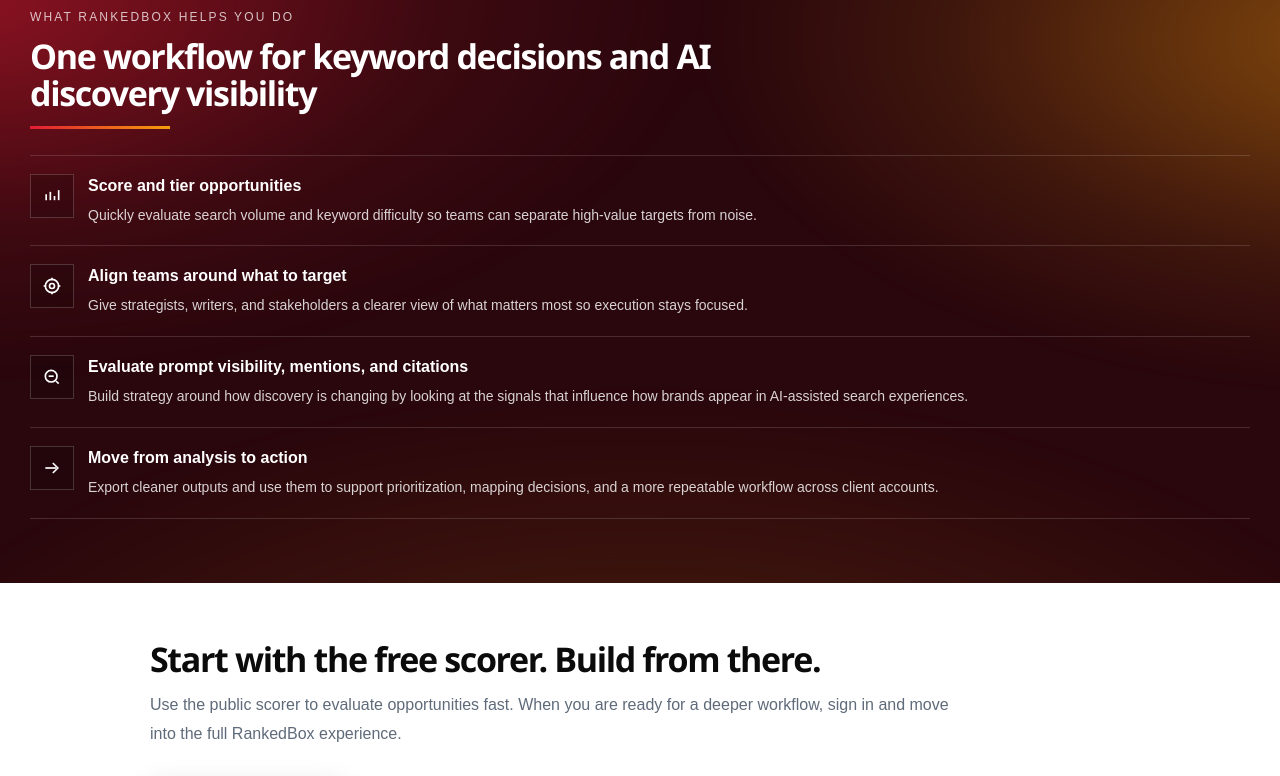
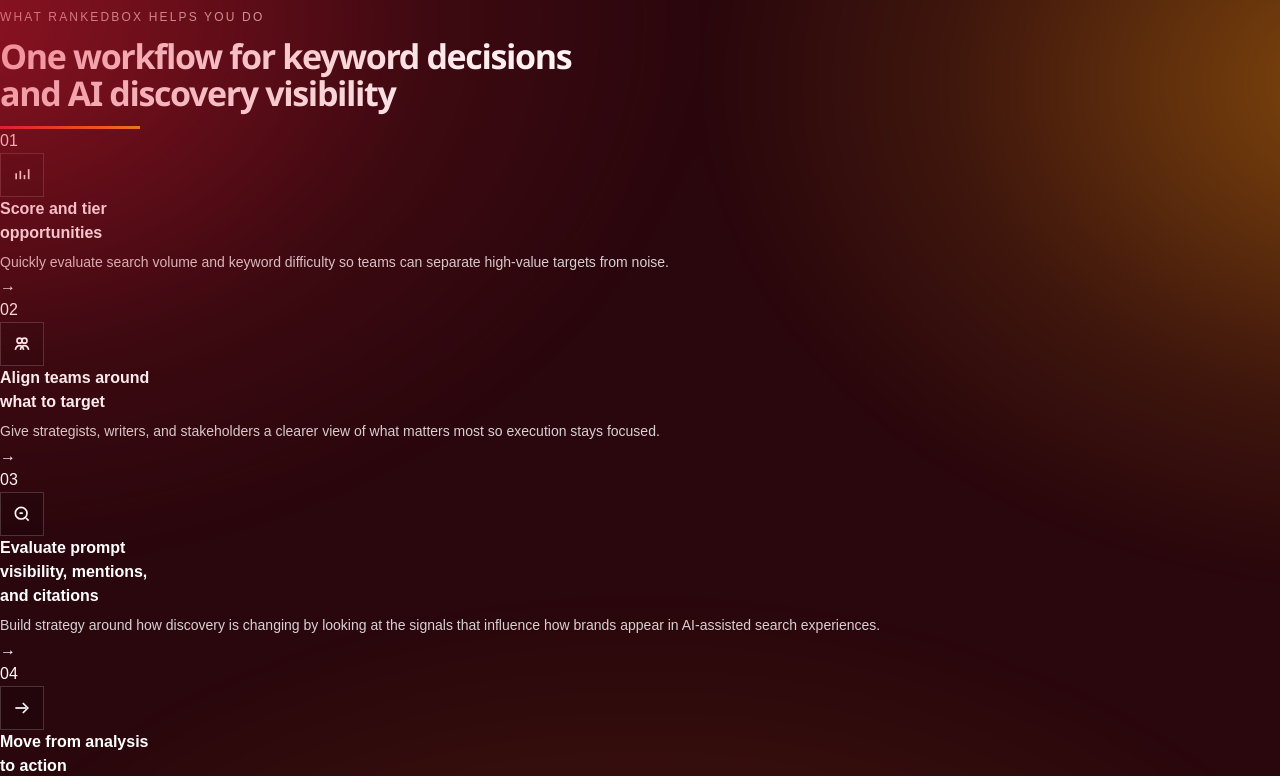
Before and after one commit to growthghost/kwapp, a Next.js app in the folder web/: page / in a window 1280 px wide. Shown: the part 1300-2076 px from the top of the page. Built offline with nearby package versions, Linux system fonts and the light colour scheme.

Commit message:
Homepage_v5.4_Sec 2 Update

```diff
--- a/web/src/app/page.js
+++ b/web/src/app/page.js
@@ -276,17 +276,30 @@ export default function HomePage() {
 
                   {/* SECTION 2 */}
       <section className="rb-home-s2red">
-  <div className="rb-home-inner">
-    <div className="rb-home-kicker">WHAT RANKEDBOX HELPS YOU DO</div>
+        <div className="rb-home-s2red-shell">
+          <div className="rb-home-s2red-header">
+            <div className="rb-home-s2red-kicker-line">
+              <span className="rb-home-s2red-kicker-rule rb-home-s2red-kicker-rule-red" />
+              <div className="rb-home-kicker">
+                WHAT <span>RANKEDBOX</span> HELPS YOU DO
+              </div>
+              <span className="rb-home-s2red-kicker-rule rb-home-s2red-kicker-rule-gold" />
+            </div>
 
             <h2 className="rb-home-h2">
-      One workflow for keyword decisions and AI discovery visibility
+              One workflow for keyword decisions
+              <br />
+              and <span>AI discovery visibility</span>
             </h2>
 
             <div className="rb-home-s2red-rule" />
+          </div>
 
-    <div className="rb-home-s2red-rows">
-      <div className="rb-home-s2red-row">
+          <div className="rb-home-s2red-cards">
+            <article className="rb-home-s2red-card rb-home-s2red-card-red">
+              <div className="rb-home-s2red-card-top">
+                <div className="rb-home-s2red-number">01</div>
+
                 <div className="rb-home-s2red-icon" aria-hidden="true">
                   <svg viewBox="0 0 24 24" fill="none">
                     <path d="M5 17V10" stroke="currentColor" strokeWidth="2" />
@@ -295,63 +308,126 @@ export default function HomePage() {
                     <path d="M20 17V5" stroke="currentColor" strokeWidth="2" />
                   </svg>
                 </div>
-        <div>
-          <div className="rb-home-s2red-title">Score and tier opportunities</div>
-          <div className="rb-home-s2red-copy">
-            Quickly evaluate search volume and keyword difficulty so teams can separate high-value targets from noise.
               </div>
+
+              <div className="rb-home-s2red-card-rule" />
+
+              <h3 className="rb-home-s2red-title">
+                Score and tier
+                <br />
+                opportunities
+              </h3>
+
+              <p className="rb-home-s2red-copy">
+                Quickly evaluate search volume and keyword difficulty so teams
+                can separate high-value targets from noise.
+              </p>
+            </article>
+
+            <div className="rb-home-s2red-arrow" aria-hidden="true">
+              →
+            </div>
+
+            <article className="rb-home-s2red-card rb-home-s2red-card-coral">
+              <div className="rb-home-s2red-card-top">
+                <div className="rb-home-s2red-number">02</div>
+
+                <div className="rb-home-s2red-icon" aria-hidden="true">
+                  <svg viewBox="0 0 24 24" fill="none">
+                    <circle cx="9" cy="8" r="3" stroke="currentColor" strokeWidth="2" />
+                    <circle cx="15" cy="8" r="3" stroke="currentColor" strokeWidth="2" />
+                    <path
+                      d="M4 19c.7-3.2 2.7-5 5-5s4.3 1.8 5 5"
+                      stroke="currentColor"
+                      strokeWidth="2"
+                    />
+                    <path
+                      d="M10 19c.7-3.2 2.7-5 5-5s4.3 1.8 5 5"
+                      stroke="currentColor"
+                      strokeWidth="2"
+                    />
+                  </svg>
                 </div>
               </div>
 
-      <div className="rb-home-s2red-row">
-        <div className="rb-home-s2red-icon" aria-hidden="true">
-          <svg viewBox="0 0 24 24" fill="none">
-            <circle cx="12" cy="12" r="8" stroke="currentColor" strokeWidth="2" />
-            <circle cx="12" cy="12" r="3" stroke="currentColor" strokeWidth="2" />
-            <path d="M12 2v3" stroke="currentColor" strokeWidth="2" />
-            <path d="M22 12h-3" stroke="currentColor" strokeWidth="2" />
-            <path d="M12 22v-3" stroke="currentColor" strokeWidth="2" />
-            <path d="M2 12h3" stroke="currentColor" strokeWidth="2" />
-          </svg>
-        </div>
-        <div>
-          <div className="rb-home-s2red-title">Align teams around what to target</div>
-          <div className="rb-home-s2red-copy">
-            Give strategists, writers, and stakeholders a clearer view of what matters most so execution stays focused.
-          </div>
-        </div>
+              <div className="rb-home-s2red-card-rule" />
+
+              <h3 className="rb-home-s2red-title">
+                Align teams around
+                <br />
+                what to target
+              </h3>
+
+              <p className="rb-home-s2red-copy">
+                Give strategists, writers, and stakeholders a clearer view of
+                what matters most so execution stays focused.
+              </p>
+            </article>
+
+            <div className="rb-home-s2red-arrow" aria-hidden="true">
+              →
             </div>
 
-      <div className="rb-home-s2red-row">
+            <article className="rb-home-s2red-card rb-home-s2red-card-orange">
+              <div className="rb-home-s2red-card-top">
+                <div className="rb-home-s2red-number">03</div>
+
                 <div className="rb-home-s2red-icon" aria-hidden="true">
                   <svg viewBox="0 0 24 24" fill="none">
                     <circle cx="11" cy="11" r="7" stroke="currentColor" strokeWidth="2" />
                     <path d="M20 20l-3.2-3.2" stroke="currentColor" strokeWidth="2" />
-            <path d="M8 11h6" stroke="currentColor" strokeWidth="2" />
+                    <path d="M9 11h4" stroke="currentColor" strokeWidth="2" />
                   </svg>
-        </div>
-        <div>
-          <div className="rb-home-s2red-title">Evaluate prompt visibility, mentions, and citations</div>
-          <div className="rb-home-s2red-copy">
-            Build strategy around how discovery is changing by looking at the signals that influence how brands appear in AI-assisted search experiences.
-          </div>
                 </div>
               </div>
 
-      <div className="rb-home-s2red-row">
+              <div className="rb-home-s2red-card-rule" />
+
+              <h3 className="rb-home-s2red-title">
+                Evaluate prompt
+                <br />
+                visibility, mentions,
+                <br />
+                and citations
+              </h3>
+
+              <p className="rb-home-s2red-copy">
+                Build strategy around how discovery is changing by looking at
+                the signals that influence how brands appear in AI-assisted
+                search experiences.
+              </p>
+            </article>
+
+            <div className="rb-home-s2red-arrow" aria-hidden="true">
+              →
+            </div>
+
+            <article className="rb-home-s2red-card rb-home-s2red-card-gold">
+              <div className="rb-home-s2red-card-top">
+                <div className="rb-home-s2red-number">04</div>
+
                 <div className="rb-home-s2red-icon" aria-hidden="true">
                   <svg viewBox="0 0 24 24" fill="none">
                     <path d="M4 12h13" stroke="currentColor" strokeWidth="2" />
                     <path d="M13 6l6 6-6 6" stroke="currentColor" strokeWidth="2" />
                   </svg>
                 </div>
-        <div>
-          <div className="rb-home-s2red-title">Move from analysis to action</div>
-          <div className="rb-home-s2red-copy">
-            Export cleaner outputs and use them to support prioritization, mapping decisions, and a more repeatable workflow across client accounts.
               </div>
-        </div>
-      </div>
+
+              <div className="rb-home-s2red-card-rule" />
+
+              <h3 className="rb-home-s2red-title">
+                Move from analysis
+                <br />
+                to action
+              </h3>
+
+              <p className="rb-home-s2red-copy">
+                Export cleaner outputs and use them to support prioritization,
+                mapping decisions, and a more repeatable workflow across client
+                accounts.
+              </p>
+            </article>
           </div>
         </div>
       </section>
```
Lines whose indentation alone changed are shown as unchanged.
